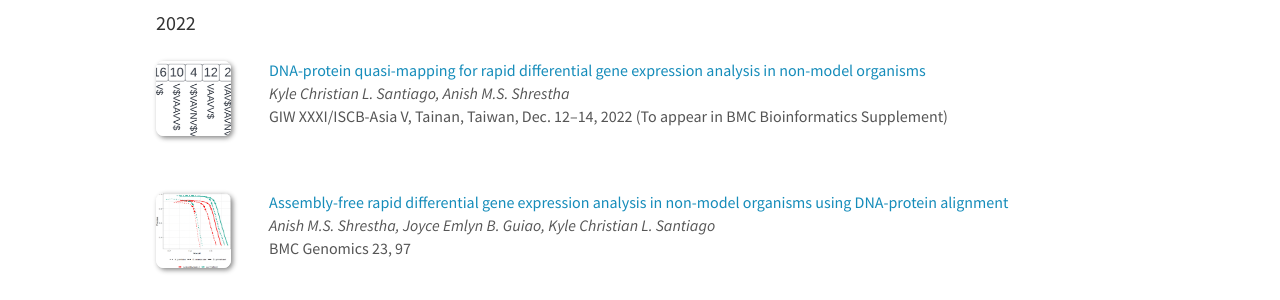
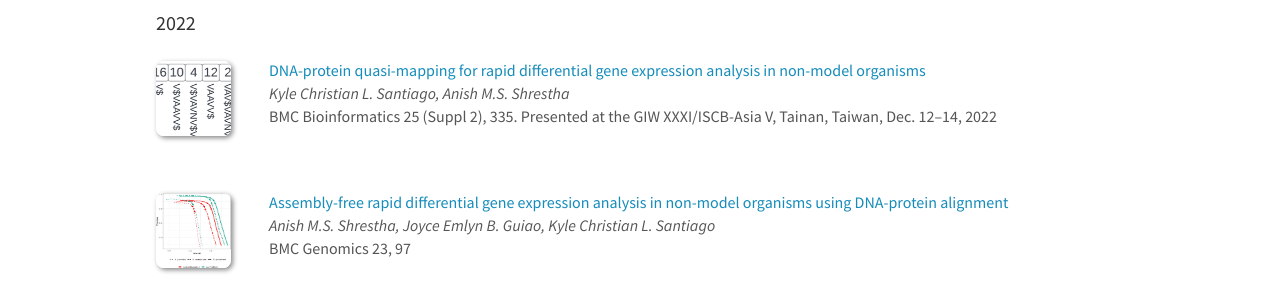
Before and after one commit to bioinfodlsu/bioinfodlsu.github.io, a Jekyll site: the page built from _pages/publications.md, in a window 1280 px wide and 900 px high, scrolled down 745 px. Shown: the part 154-454 px from the top of the window. Built offline with Jekyll 4.4.1, drawn with Linux system fonts in a browser that asks for light colours; nearby versions of some CDN libraries.

Commit message:
Update SAMAR-lite

```diff
--- a/_data/publist.yml
+++ b/_data/publist.yml
@@ -57,8 +57,8 @@
   description:
   authors: Kyle Christian L. Santiago, Anish M.S. Shrestha
   link:
-      url: https://doi.org/10.1101/2022.12.15.520671
-      display: GIW XXXI/ISCB-Asia V, Tainan, Taiwan, Dec. 12–14, 2022 (To appear in BMC Bioinformatics Supplement)
+      url: https://doi.org/10.1186/s12859-024-05924-1
+      display: BMC Bioinformatics 25 (Suppl 2), 335. Presented at the GIW XXXI/ISCB-Asia V, Tainan, Taiwan, Dec. 12–14, 2022
   highlight: 0
   year: 2022
 
```
